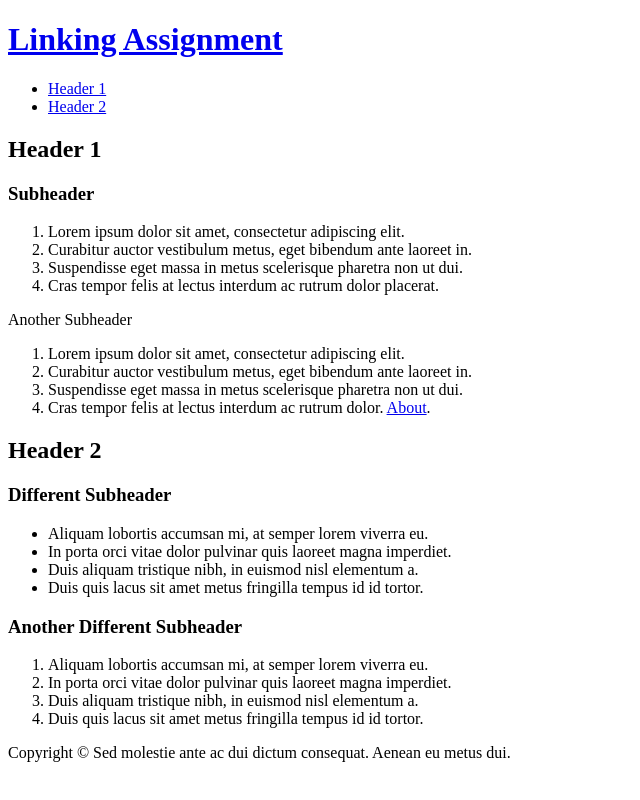
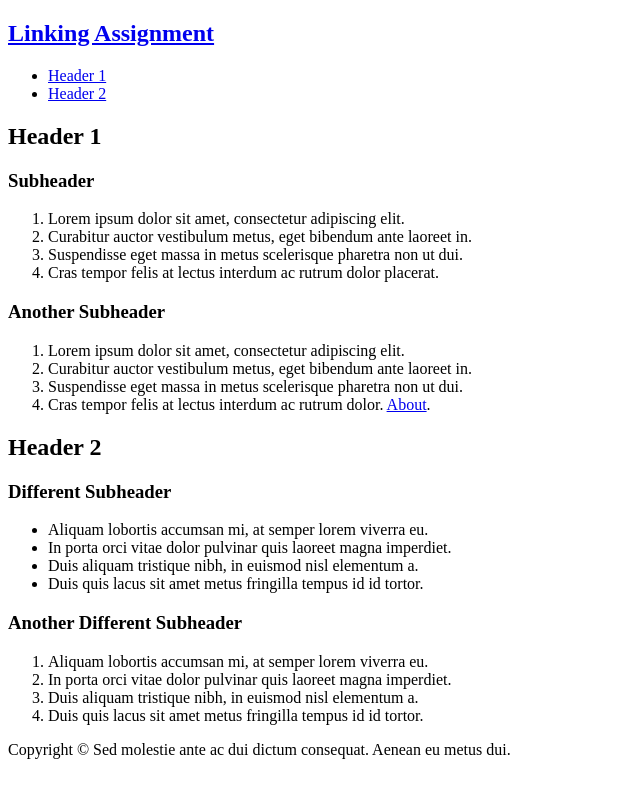
Before and after one commit to brownsusan/wdf, a plain HTML site: page lab4/index.html in a window 1280 px wide. Shown: the whole page, without its empty margins (0-640 px from the left). Drawn offline with Linux system fonts and the light colour scheme.

Commit message:
Added structural elements.
Added header, footer, and nav to the about page. On the index page the
deaher element was replaced with hgroup and the h3 element was
corrected.

```diff
--- a/lab4/index.html
+++ b/lab4/index.html
@@ -6,15 +6,15 @@
 	</head>
 	<body>
 	<div id="wrapper">
-		<header>
+		<hgroup>
+		<nav>
 		<h1><a href="#">Linking Assignment</a></h1>
-		<nav>
 			<ul>
 				<li><a href="#section1">Header 1</a></li>
 				<li><a href="#section2">Header 2</a></li>
 			</ul>
 		</nav>
-		</header>
+		</hgroup>
 		<section id="content">
 		<h2 id="section1">Header 1</h2>
 		<h3>Subheader</h3>
@@ -24,7 +24,7 @@
 			<li>Suspendisse eget massa in metus scelerisque pharetra non ut dui.</li>
 			<li>Cras tempor felis at lectus interdum ac rutrum dolor placerat.</li>
 		</ol>
-		<h33>Another Subheader</h3>
+		<h3>Another Subheader</h3>
 		<ol><li>Lorem ipsum dolor sit amet, consectetur adipiscing elit.</li>
 			<li>Curabitur auctor vestibulum metus, eget bibendum ante laoreet in.</li>
 			<li>Suspendisse eget massa in metus scelerisque pharetra non ut dui.</li>
```
Also changed, not shown: lab4/about.html (+6 -0 lines).
